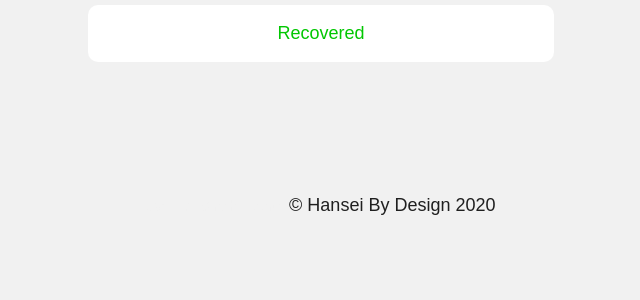
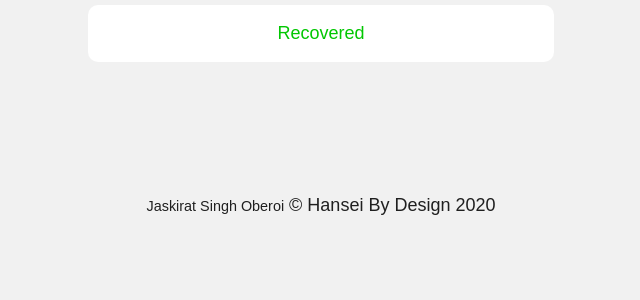
Before and after one commit to JaskiratOberoi/Covid19-India, a Flask app: page / in a window 1280 px wide. Shown: the part 413-713 px from the top of the page, without its empty margins (319-959 px from the left). Run offline with Flask 2, Linux system fonts and the light colour scheme; data that the repository does not hold is empty; some web fonts are replaced.

Commit message:
footer fix

```diff
--- a/static/style.css
+++ b/static/style.css
@@ -107,7 +107,7 @@ footer {
 }
 
 footer a {
-  color: #f1f1f1;
+  color: #1f1f1f;
   text-decoration: none;
   font-size: 0.8rem;
 }
--- a/static/style.scss
+++ b/static/style.scss
@@ -104,7 +104,7 @@ footer {
   text-align: center;
 
   a {
-    color: #f1f1f1;
+    color: #1f1f1f;
     text-decoration: none;
     font-size: 0.8rem;
   }
```
